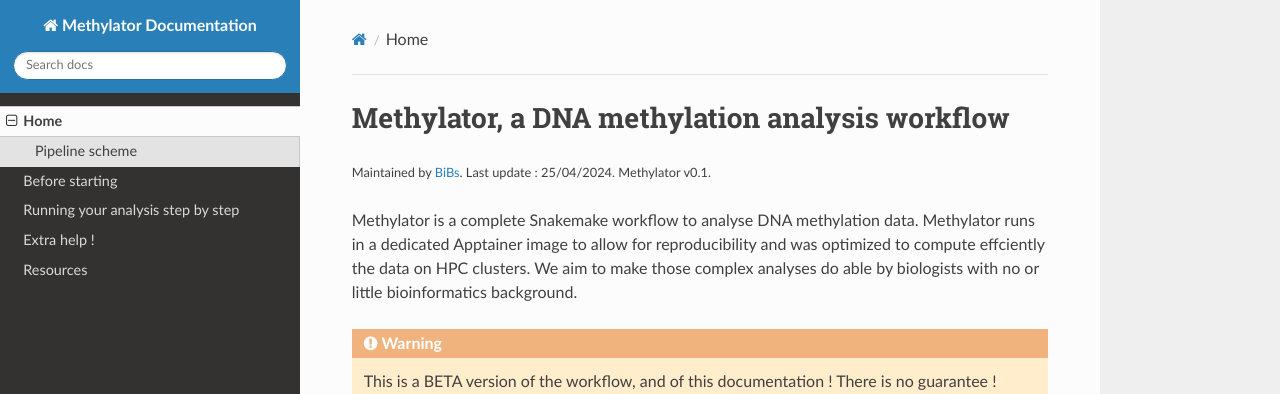
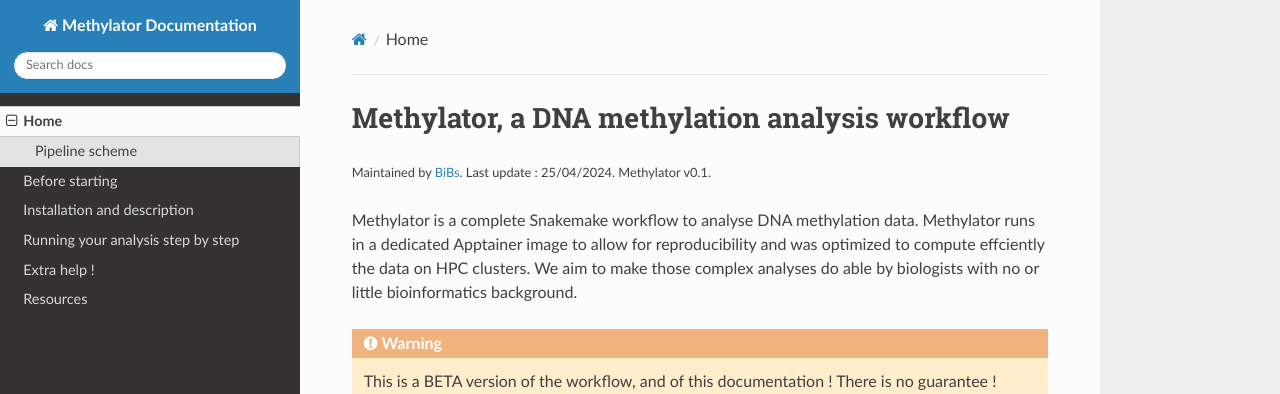
Before and after one commit to parisepigenetics/Methylator-Documentation, an MkDocs documentation site: the page built from docs/index.md, in a window 1280 px wide. Shown: the top 394 px of the page. Built offline with MkDocs 1.6.1, drawn with Linux system fonts in a browser that asks for light colours; nearby versions of some CDN libraries.

Commit message:
Update mkdocs.yml

```diff
--- a/mkdocs.yml
+++ b/mkdocs.yml
@@ -2,6 +2,7 @@ site_name: Methylator Documentation
 nav:
   - Home: index.md
   - Before starting: before_start.md
+  - Installation and description: installation.md
   - Running your analysis step by step: running.md
   - Extra help !: extra_help.md
   - Resources: resources.md
```
